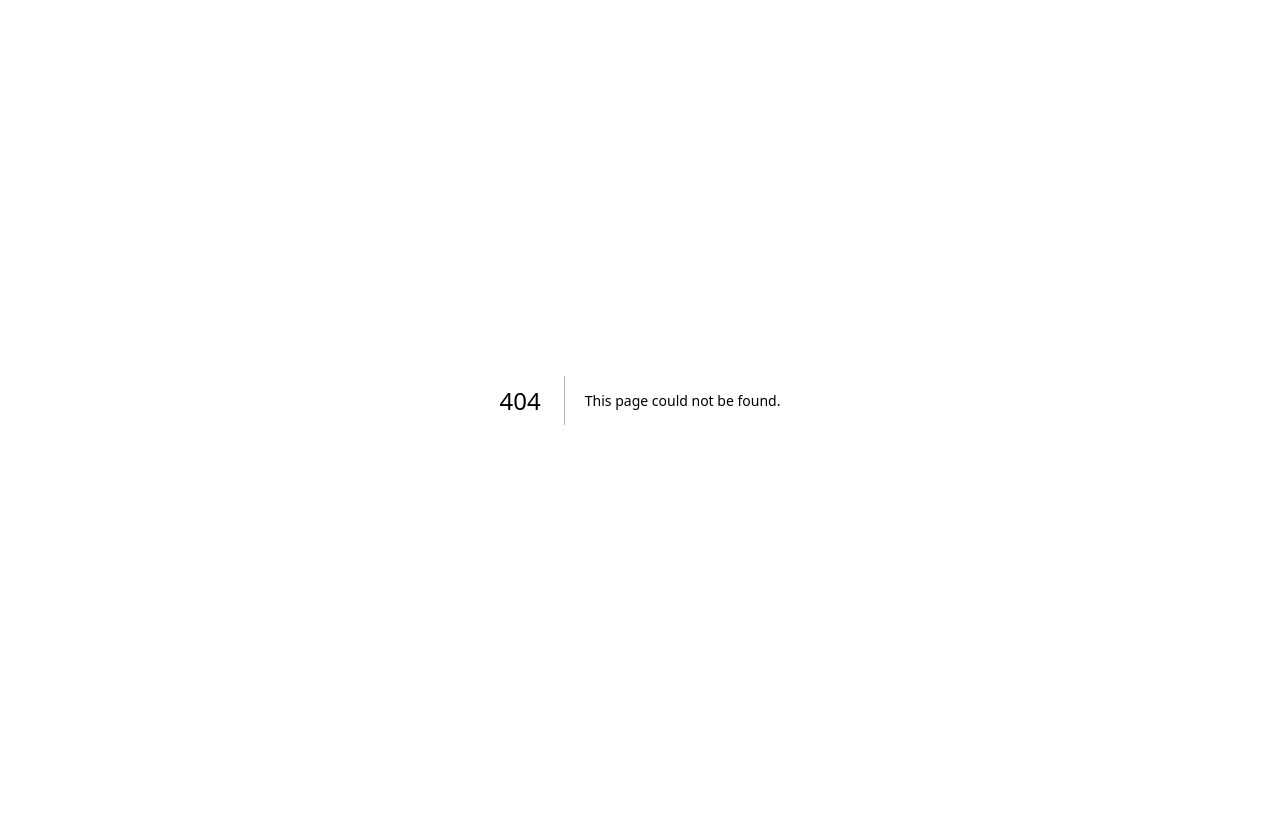
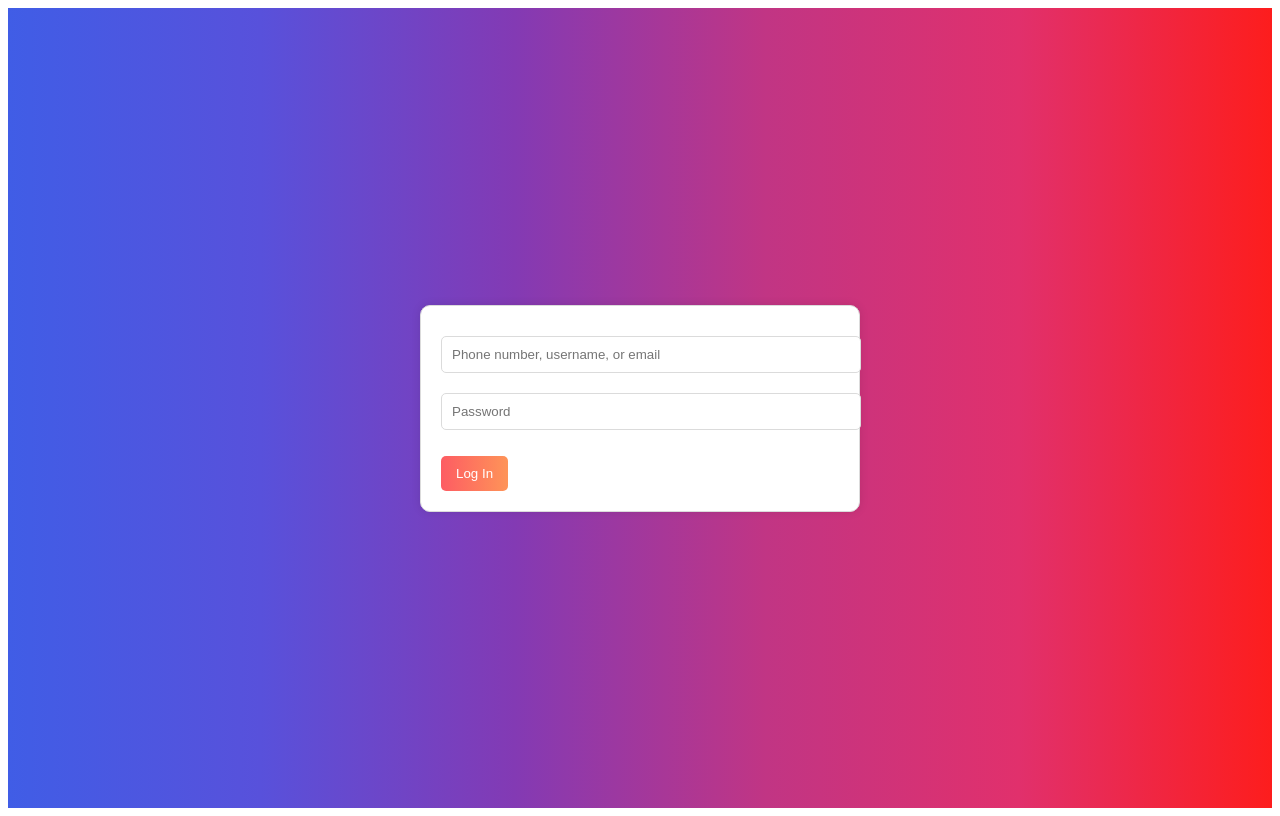
Before and after one commit to Sharyuchoudhary/finalproject, a Next.js app: page /LOGIN in a window 1280 px wide. Before the commit this address had no page. Built offline with nearby package versions, Linux system fonts and the light colour scheme.

Commit message:
Login Functionality Successfull implemented .

```diff
--- a/package.json
+++ b/package.json
@@ -11,6 +11,8 @@
   "dependencies": {
     "axios": "^1.6.1",
     "bcryptjs": "^2.4.3",
+    "js-cookie": "^3.0.5",
+    "jsonwebtoken": "^9.0.2",
     "mongodb": "^6.2.0",
     "mongoose": "^8.0.0",
     "next": "14.0.2",
--- /dev/null
+++ b/src/app/LOGIN/page.js
@@ -0,0 +1,195 @@
+// login page !
+// 'use client'
+
+// import React, { useState } from 'react'
+// import Cookies from 'js-cookie'
+// import { useRouter } from 'next/navigation'
+
+// export default function Loginpage() {
+
+// const [user , setuser] = useState({email:"" , password:"" , })
+// const [servermsg , setservermsg] = useState('')
+// const router = useRouter() ;
+
+
+// function handlechange(e)
+// {
+
+// const {name , value} = e.target ;
+
+// setuser((prev)=>({
+
+// ...prev , [name]:value ,
+
+
+// }))
+
+// }
+
+//  async function handlesubmit()
+// {
+
+// try {
+
+// const response = await fetch('/api/users/login' ,
+// {
+//     method: 'POST',
+//     headers: {
+//       'Content-Type': 'application/json',
+//     },
+//     body: JSON.stringify(user),
+//   });
+
+// const {status , message , success , token} = await response.json() ;
+
+// if(status === 200)
+// {
+//   Cookies.set('token' , token , {expires: 1}) ;
+//   setservermsg(message) ;
+//   router.push('/profiledashboard');
+// }
+// else
+// {
+//   console.log("No Cookie Generated !");
+// }
+
+// } catch (error) {
+//     console.log(error);
+// }
+
+
+
+// }
+
+
+//   return (
+//     <div>
+
+//     <input  type='text' placeholder='Enter Email !' value={user.email} onChange={handlechange} name='email' ></input>
+//     <input  type='text' placeholder='Enter Password !' value={user.password} onChange={handlechange} name='password' ></input>
+//     <p>{servermsg}</p>
+//     <button onClick={handlesubmit}> Submit </button>
+
+
+
+//     </div>
+//   )
+// }
+
+
+// Loginpage.js
+
+// Loginpage.js
+
+'use client';
+
+import React, { useState } from 'react';
+import Cookies from 'js-cookie';
+import { useRouter } from 'next/navigation';
+
+export default function Loginpage() {
+  const [user, setuser] = useState({ email: '', password: '' });
+  const [servermsg, setservermsg] = useState('');
+  const router = useRouter();
+
+  const containerStyle = {
+    maxWidth: '400px',
+    margin: 'auto',
+    padding: '20px',
+    backgroundColor: '#ffffff',
+    border: '1px solid #dbdbdb',
+    borderRadius: '10px',
+    boxShadow: '0 0 10px rgba(0, 0, 0, 0.1)',
+  };
+
+  const inputStyle = {
+    width: '100%',
+    padding: '10px',
+    margin: '10px 0',
+    border: '1px solid #dbdbdb',
+    borderRadius: '5px',
+  };
+
+  const buttonStyle = {
+    background: 'linear-gradient(to right, #fd5c63, #fe9458)',
+    color: '#ffffff',
+    padding: '10px 15px',
+    border: 'none',
+    borderRadius: '5px',
+    cursor: 'pointer',
+  };
+
+  const errorStyle = {
+    color: '#ed4956',
+    marginTop: '10px',
+  };
+
+  const bodyStyle = {
+    display: 'flex',
+    alignItems: 'center',
+    justifyContent: 'center',
+    height: '100vh',
+    margin: '0',
+    background: 'linear-gradient(to right, #405de6, #5851db, #833ab4, #c13584, #e1306c, #fd1d1d)',
+  };
+
+  function handlechange(e) {
+    const { name, value } = e.target;
+
+    setuser((prev) => ({
+      ...prev,
+      [name]: value,
+    }));
+  }
+
+  async function handlesubmit() {
+    try {
+      const response = await fetch('/api/users/login', {
+        method: 'POST',
+        headers: {
+          'Content-Type': 'application/json',
+        },
+        body: JSON.stringify(user),
+      });
+
+      const { status, message, token } = await response.json();
+      setservermsg(message);
+      if (status === 200) {
+        Cookies.set('token', token, { expires: 1 });
+
+        router.push('/profiledashboard');
+      } else {
+        console.log('No Cookie Generated!');
+      }
+    } catch (error) {
+      console.log(error);
+    }
+  }
+
+  return (
+    <div style={bodyStyle}>
+      <div style={containerStyle}>
+        <input
+          type="text"
+          placeholder="Phone number, username, or email"
+          value={user.email}
+          onChange={handlechange}
+          name="email"
+          style={inputStyle}
+        />
+        <input
+          type="password"
+          placeholder="Password"
+          value={user.password}
+          onChange={handlechange}
+          name="password"
+          style={inputStyle}
+        />
+        <p style={errorStyle}>{servermsg}</p>
+        <button onClick={handlesubmit} style={buttonStyle}>
+          Log In
+        </button>
+      </div>
+    </div>
+  );
+}
--- /dev/null
+++ b/src/app/LOGIN/page.module.css
@@ -0,0 +1,47 @@
+/* loginpage.css */
+
+/* Container styling */
+.container {
+    max-width: 400px;
+    margin: auto;
+    padding: 20px;
+    background-color: #ffffff;
+    border: 1px solid #e6e6e6;
+    border-radius: 5px;
+    box-shadow: 0 0 10px rgba(0, 0, 0, 0.1);
+  }
+
+  /* Input styling */
+  input {
+    width: 100%;
+    padding: 10px;
+    margin-bottom: 10px;
+    border: 1px solid #dbdbdb;
+    border-radius: 3px;
+  }
+
+  /* Button styling */
+  button {
+    background-color: #3897f0;
+    color: #ffffff;
+    padding: 10px 15px;
+    border: none;
+    border-radius: 4px;
+    cursor: pointer;
+  }
+
+  /* Error message styling */
+  .error-message {
+    color: #ed4956;
+    margin-top: 10px;
+  }
+
+  /* Additional styling for a centered layout */
+  body {
+    display: flex;
+    align-items: center;
+    justify-content: center;
+    height: 100vh;
+    margin: 0;
+    background-color: #fafafa;
+  }
--- /dev/null
+++ b/src/app/api/users/login/route.js
@@ -0,0 +1,79 @@
+import Connect from "@/lib/dbconn";
+import { User } from "@/models/usermodel";
+import { NextResponse } from "next/server";
+import bcryptjs from 'bcryptjs';
+import  jwt  from "jsonwebtoken";
+
+export async function POST(request)
+{
+
+try {
+
+const {email , password} = await request.json() ;
+
+await Connect() ;
+
+const user = await User.findOne({email}) ;
+
+if(!user)
+{
+    return NextResponse.json({
+    status:400 ,
+    message:"NO USER FOUND WITH THIS EMAIL !" ,
+    success:false , })
+}
+
+ const validPassword = await bcryptjs.compare(password, user.password);
+    if (!validPassword) {
+      console.log("Invalid password");
+      return NextResponse.json({  status: 400 , message : "Invalid password" , success:false });
+    } else {
+      console.log("Password is valid");
+    }
+
+
+
+    // Generate a JWT with a hardcoded secret key
+    const tokenData = {
+        id: user._id,
+        username: user.username,
+        email: user.email,
+      };
+
+      const token = jwt.sign(tokenData, 'finalproject', { expiresIn: "1d" });
+      console.log("JWT generated:", token); // Log the generated JWT
+
+
+
+
+    return NextResponse.json({
+
+    status:200 ,
+    message:"Login Success !" ,
+    success:true ,
+    token : token ,
+})
+
+
+
+} catch (error) {
+
+    return NextResponse.json({
+
+
+        status:400 ,
+    message:"Login Failed" ,
+    success:false ,
+
+
+    })
+}
+
+
+
+
+
+
+
+
+}
--- a/src/app/page.js
+++ b/src/app/page.js
@@ -161,7 +161,7 @@ export default function Homepage() {
   };
 
   useEffect(() => {
-    if (User.password.length < 6) {
+    if (User.password.length < 6 && User.password.length >0 ) {
       setPasswordError('The Password Should Be At Least 6 Characters Long');
       setButtonDisabled(true);
     }
@@ -241,6 +241,9 @@ export default function Homepage() {
       >
         {buttonDisabled ? 'NO SIGNUP' : 'SIGNUP'}
       </button>
+
+
+
     </div>
   );
 }
```
Also changed, not shown: 1 other file (tests, documents, lock files or other folders).
